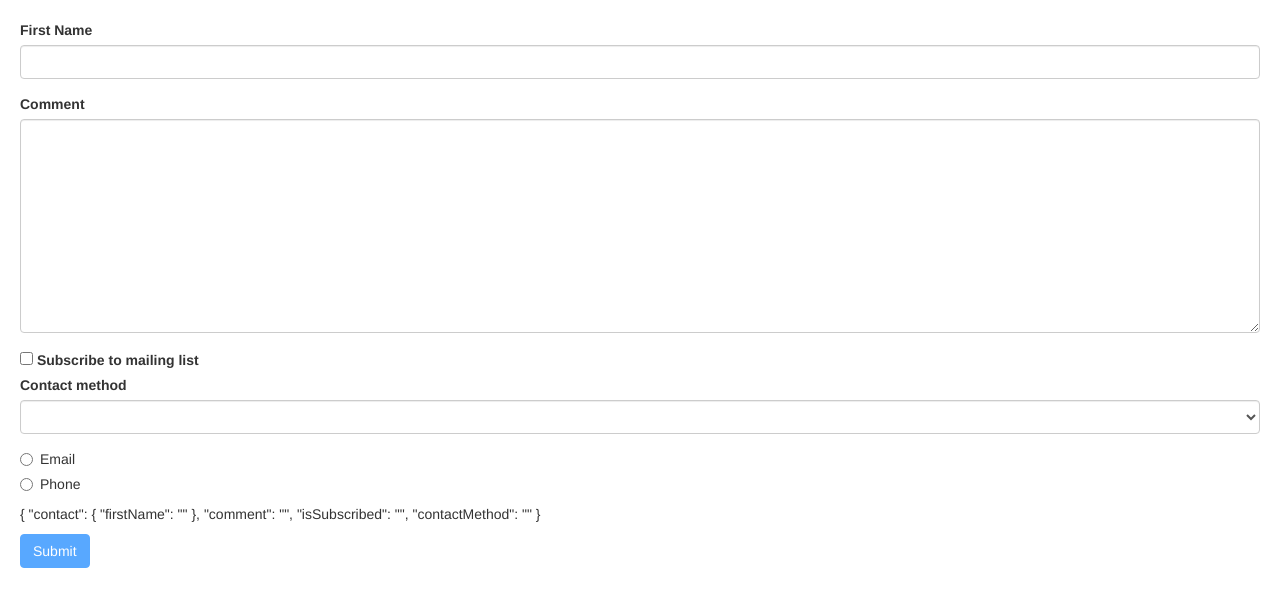
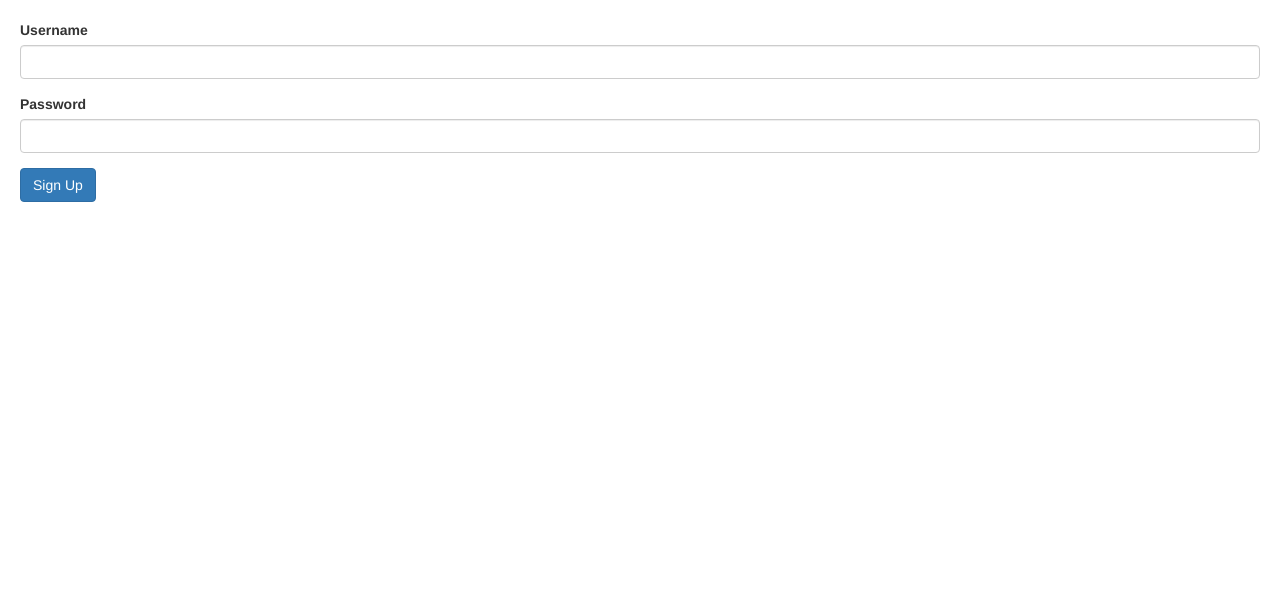
Before and after one commit to kashishsh/angular-training, an Angular app: page / in a window 1280 px wide. Shown: the top 606 px of the page. Built offline with nearby package versions, Linux system fonts and the light colour scheme.

Commit message:
Creating controls programmatically

```diff
--- a/src/app/app.component.html
+++ b/src/app/app.component.html
@@ -1 +1 @@
-<contact-form></contact-form>
+<signup-form></signup-form>
--- /dev/null
+++ b/src/app/signup-form/signup-form.component.html
@@ -0,0 +1,19 @@
+<form [formGroup]="form">
+    <div class="form-group">
+        <label for="username">Username</label>
+        <input
+            formControlName="username"
+            id="username"
+            type="text"
+            class="form-control">
+    </div>
+    <div class="form-group">
+        <label for="password">Password</label>
+        <input
+            formControlName="password"
+            id="password"
+            type="text"
+            class="form-control">
+    </div>
+    <button class="btn btn-primary" type="submit">Sign Up</button>
+</form>
--- /dev/null
+++ b/src/app/signup-form/signup-form.component.ts
@@ -0,0 +1,14 @@
+import { Component } from '@angular/core';
+import { FormGroup, FormControl } from '@angular/forms';
+
+@Component({
+  selector: 'signup-form',
+  templateUrl: './signup-form.component.html',
+  styleUrls: ['./signup-form.component.css']
+})
+export class SignupFormComponent {
+  form = new FormGroup({
+    username: new FormControl(),
+    password: new FormControl()
+  })
+}
```
Also changed, not shown: src/app/app.module.ts (+7 -4 lines), src/reactive-forms.md (added, +3 -0 lines), src/app/signup-form/signup-form.component.css (added), 1 other file (tests, documents, lock files or other folders).
